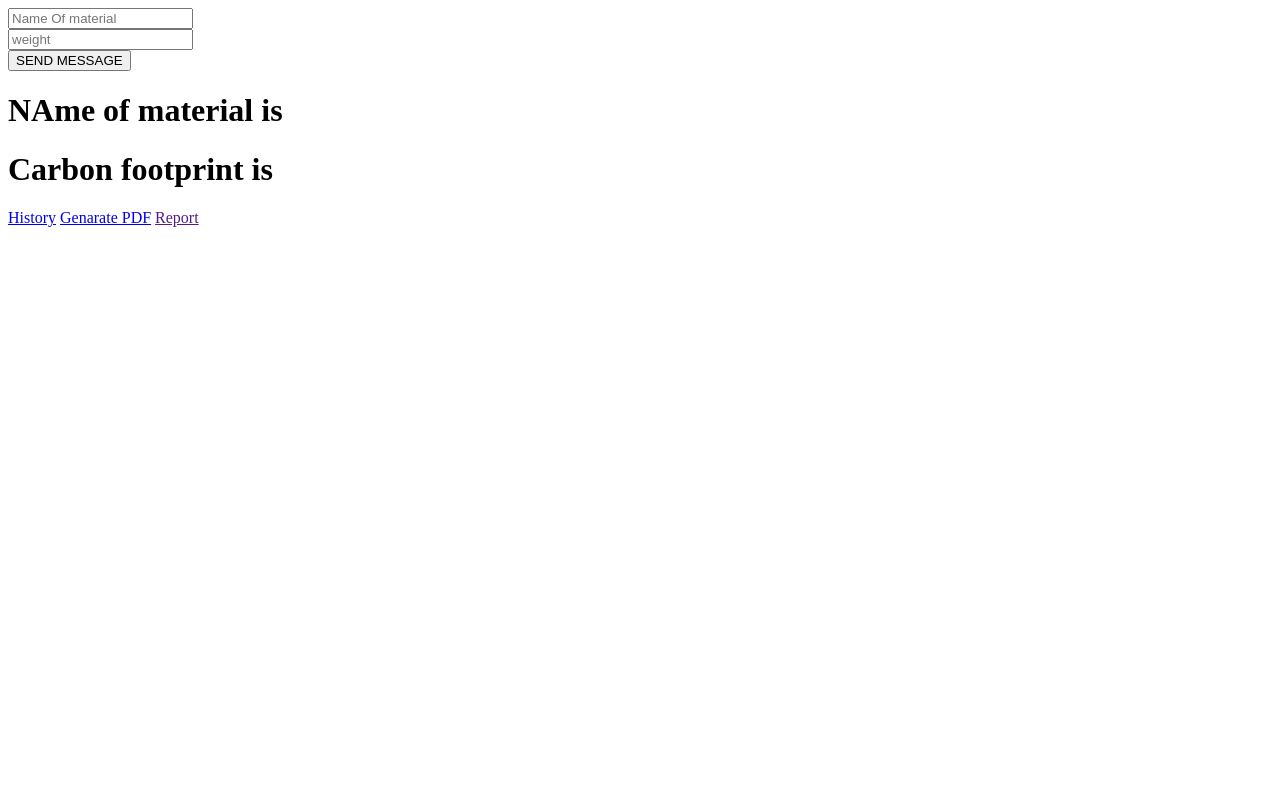
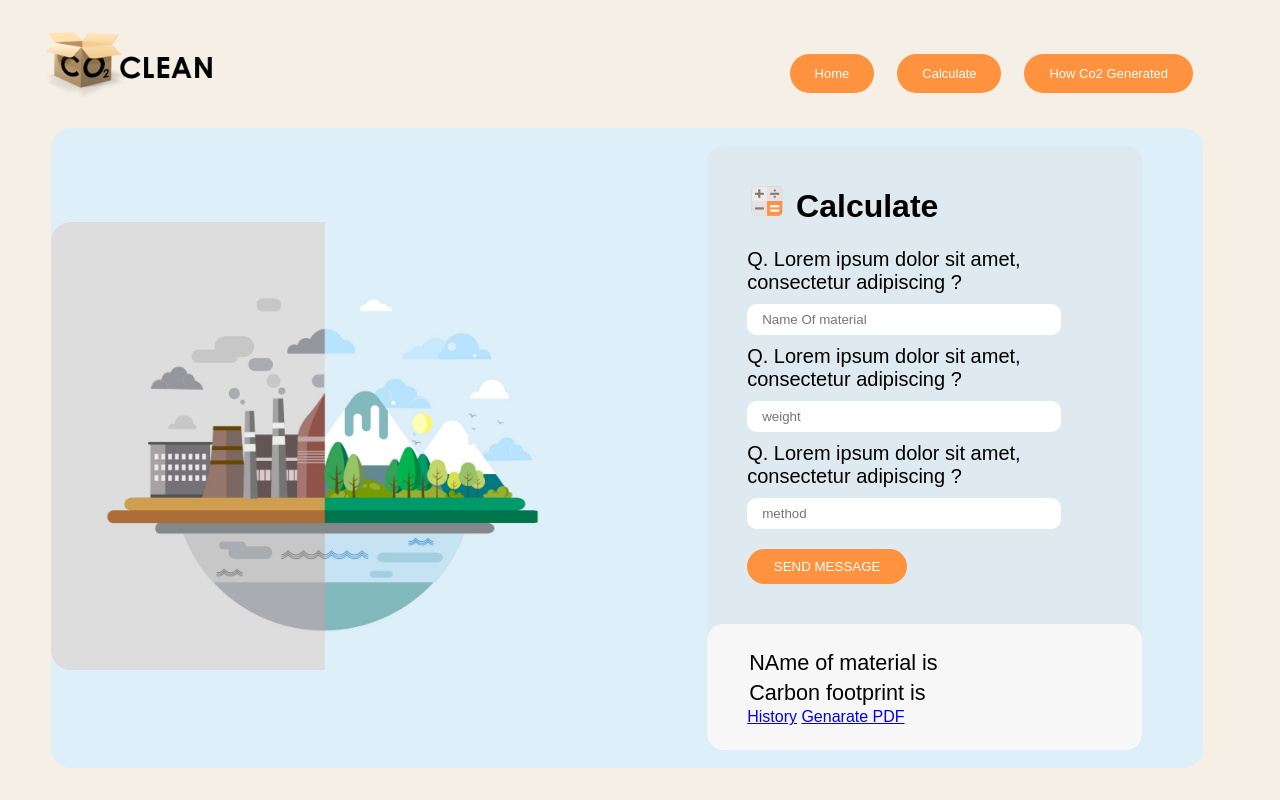
Before and after one commit to NazimFilzer/CO2-Clean, a Node server app: page /calculate in a window 1280 px wide. Run offline with Node 20, Linux system fonts and the light colour scheme; the visitor is signed in with stand-in values (Sample User, id 1); some libraries are stand-ins or nearby versions.

Commit message:
Integration

```diff
--- a/app.js
+++ b/app.js
@@ -8,7 +8,8 @@
 const {requireAuth, checkUser}= require("./middleware/authMiddleware")
 const apiCall=require("./routes/apiCall");
 const auth = require("./routes/auth")
-const history=require("./routes/history")
+const history=require("./routes/history");
+const { homedir } = require("os");
 
 
 
@@ -29,7 +30,7 @@
 app.use(history)
 
 app.get("/",(req,res)=>{
-    res.render("home")
+    res.render("home",{style:"home.css"})
 })
 
 mongoose.connect(process.env.DB, { useNewUrlParser: true }).then(
--- /dev/null
+++ b/public/stylesheets/calculate.css
@@ -0,0 +1,196 @@
+* {
+    margin: 0;
+    padding: 0;
+    font-family: 'Poppins', sans-serif;
+}
+
+body,
+html {
+    height: 100%;
+}
+
+body {
+    background: #f5efe6;
+    text-align: center;
+
+}
+
+@import url('https://fonts.googleapis.com/css2?family=Poppins:wght@600&display=swap');
+
+a {
+    font-family: 'Montserrat', sans-serif;
+    ;
+}
+
+.bg {
+    background-image: url("images/bg.png");
+    height: 100%;
+    width: 100%;
+    background-position: center;
+    background-repeat: no-repeat;
+    background-size: cover;
+    position: fixed;
+    opacity: .7;
+}
+
+nav {
+    display: flex;
+    align-items: center;
+    justify-content: space-between;
+    padding: 15px 5% 15px 2.5%;
+    position: sticky;
+    top: 0;
+    z-index: 5;
+
+}
+
+.logo {
+    width: 25vh;
+    padding: 4px;
+    margin-right: 16.5px;
+
+
+}
+
+.nav-left,
+.nav-right {
+    display: flex;
+    align-items: center;
+}
+
+.nav-right {
+    margin-top: 3vh;
+}
+
+.nav-button a {
+    border-radius: 26px;
+    cursor: pointer;
+    margin-right: 23px;
+    padding: 12px 25px 12px 25px;
+    background: #ff923e;
+    backdrop-filter: blur(10px);
+    text-decoration: none;
+    color: rgb(255, 255, 255);
+    font-size: 13px;
+    opacity: 1;
+}
+
+.nav-button:hover {
+    filter: brightness(1.5);
+}
+
+.content {
+    display: flex;
+    position: fixed;
+    top: 16%;
+    left: 4%;
+    align-content: center;
+    align-items: center;
+    width: 90%;
+    height: 80%;
+    background: #ddeff9;
+    border-radius: 20px;
+}
+
+.left-content {
+    flex-basis: 50%;
+    width: 100%;
+    text-align: left;
+    margin-left: 0vh;
+    margin-right: 8vh;
+
+
+}
+
+.right-content h1 {
+    text-align: center;
+    font-size: 4vh;
+    margin-top: 0px;
+    margin-bottom: 3vh;
+    text-align: left;
+}
+
+.right-content h1 img {
+    width: 5vh;
+}
+
+.left-content img {
+    width: 100%;
+    margin-top: 0px;
+    border-radius: 20px;
+}
+
+.right-content {
+    flex-basis: 50%;
+    width: 100%;
+    text-align: center;
+
+
+}
+
+.box {
+    background: #ff6f000a;
+    width: 80%;
+    margin-left: 0%;
+    border-radius: 15px;
+    text-align: left;
+    margin-top: 2vh;
+    margin-bottom: 2vh;
+    margin-left: 6vh;
+
+}
+
+.ques {
+    text-align: left;
+}
+
+.ques p {
+    font-size: 2.5vh;
+    margin-bottom: 10px;
+}
+
+.box input {
+    width: 80%;
+    border: 0px solid #fff;
+    padding: 8px 15px;
+    border-radius: 10px;
+    margin-bottom: 10px;
+    text-align: left;
+
+}
+
+.box button {
+    width: 45%;
+    background: #ff923e;
+    border: none;
+    padding: 10px 15px;
+    border-radius: 20px;
+    color: #ffffff;
+    margin-top: 10px;
+}
+
+.box-ques {}
+
+.result {
+    background: #fff;
+    text-align: left;
+    border-radius: 2vh;
+    width: 100%;
+    background: rgb(247 247 247);
+
+}
+
+.result h3 {
+    font-size: 2.7vh;
+    padding: 2px;
+    font-weight: 300;
+}
+
+form {
+    padding: 5vh;
+
+}
+
+.result-h {
+    padding: 3vh 5vh;
+}
--- a/routes/apiCall.js
+++ b/routes/apiCall.js
@@ -17,7 +17,7 @@
     const userD = res.userInfo._id
     const userId = { value: userD }
 
-    res.render("calculate", { userId })
+    res.render("calculate", { userId,style:"calculate.css" })
 })
 
 
--- a/views/calculate.hbs
+++ b/views/calculate.hbs
@@ -2,29 +2,82 @@
 <html lang="en">
 
 <head>
-    <meta charset="UTF-8">
-    <meta http-equiv="X-UA-Compatible" content="IE=edge">
-    <meta name="viewport" content="width=device-width, initial-scale=1.0">
-    <title>Document</title>
+  <meta charset="UTF-8">
+  <meta http-equiv="X-UA-Compatible" content="IE=edge">
+  <title>Home</title>
+  <link rel="stylesheet" href="../stylesheets/{{style}}">
 </head>
 
 <body>
-    <form action="/calculate" method="post">
-        <input id="material" name="material" type="text" placeholder="Name Of material"><br>
-        <input id="weight" name="weight" type="text" placeholder="weight"><br>
+  <div class="bg1">
+
+  </div>
+
+  <nav>
+    <div class="nav-left">
+      <a href="/"> <img class="logo" src="images/logo1.png"></a>
+
+    </div>
+    <div class="nav-right">
+
+      <div class="nav-button">
+        <a href="/">Home</a>
+      </div>
+      <div class="nav-button">
+        <a href="/calculate">Calculate</a>
+      </div>
+      <div class="nav-button">
+        <a href="/personal">How Co2 Generated</a>
+      </div>
 
 
-        <button id="submit" type="submit" name="button">SEND MESSAGE</button>
+    </div>
+  </nav>
 
-        <div>
-            <h1>NAme of material is {{output.name}}</h1>
-            <h1>Carbon footprint is {{co2Value.value}}</h1>
+  <div class="content">
+    <div class="left-content">
+      <img src="images/calc.jpg">
+    </div>
+    <div class="right-content">
+      <div class="box">
+        <form action="/calculate" method="post">
+          <h1><img src="images/calc-icon1.png"> Calculate</h1>
+          <div class="box-ques">
+            <div class="ques">
+              <p>Q. Lorem ipsum dolor sit amet, consectetur adipiscing ?</p>
+            </div>
+            <input id="material" name="material" type="text" placeholder="Name Of material">
+            <div class="ques">
+              <p>Q. Lorem ipsum dolor sit amet, consectetur adipiscing ?</p>
+            </div>
+            <input id="weight" name="weight" type="text" placeholder="weight">
+            <div class="ques">
+              <p>Q. Lorem ipsum dolor sit amet, consectetur adipiscing ?</p>
+            </div>
+            <input id="method" name="method" type="text" placeholder="method"><br>
+            <button id="submit" type="submit" name="button">SEND MESSAGE</button>
+          </div>
+        </form>
+        <div class="result">
+          <div class="result-h">
+            <h3>NAme of material is {{output.name}}</h3>
+            <h3>Carbon footprint is {{co2Value.value}} </h3>
+            <a href="/history/{{userId.value}}">History</a>
+            <a href="/download">Genarate PDF</a>
+          </div>
+
+
         </div>
+      </div>
 
-        <a href="/history/{{userId.value}}">History</a>
-        <a href="/download">Genarate PDF</a>
-        <a href="">Report</a>
-    </form>
+
+    </div>
+
+  </div>
+
+
+  </div>
+  </div>
 
 
 </body>
```
Also changed, not shown: public/stylesheets/home.css (added, +218 -0 lines), views/home.hbs (+68 -3 lines), public/images/bg.png (added), public/images/calc-icon1.png (added), public/images/calc.jpg (added), public/images/carbon foot.png (added), public/images/carbon foot1.png (added), public/images/carbon.png (added), public/images/logo1.png (added), public/images/math.png (added), public/images/online-shopping.png (added), public/images/package.png (added).
